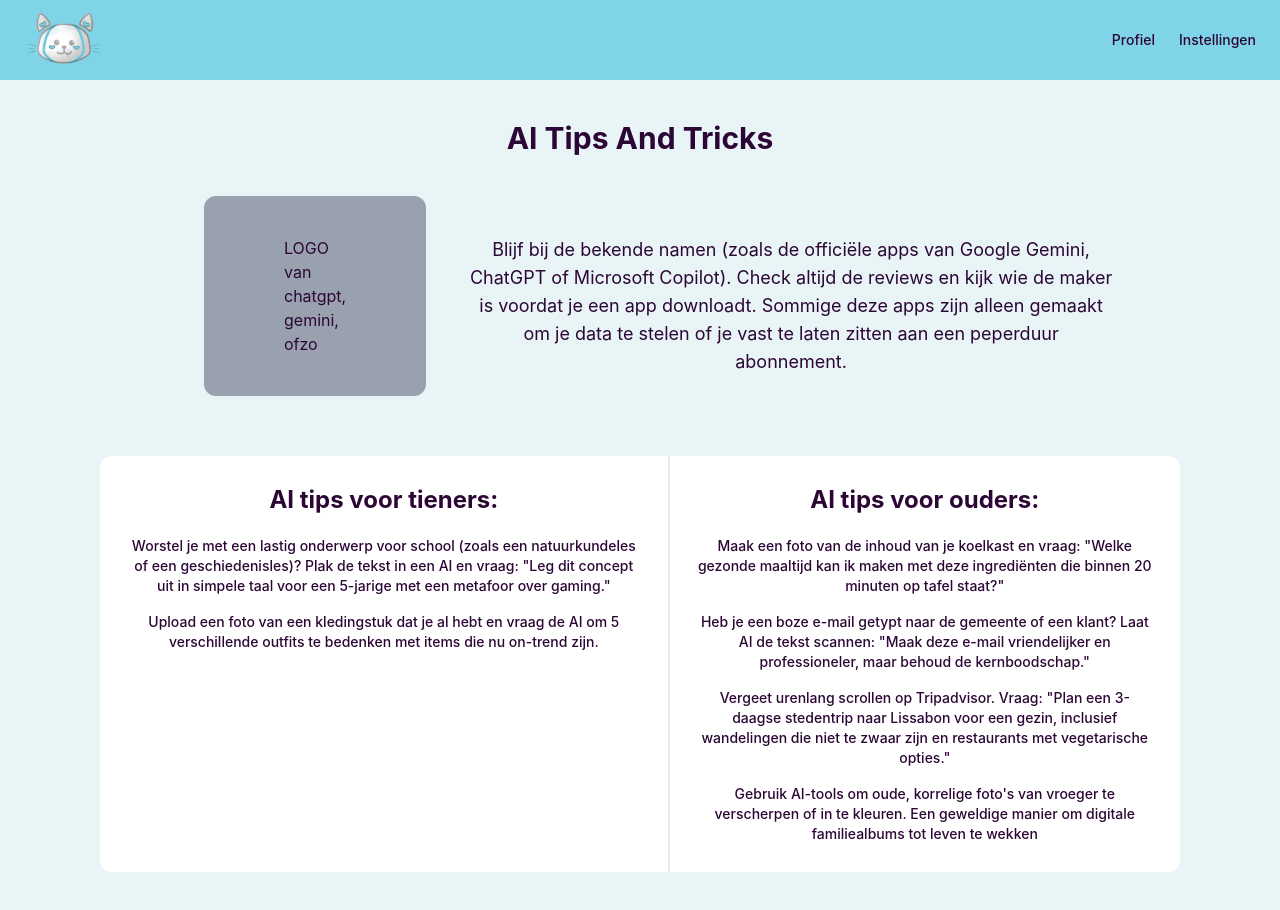
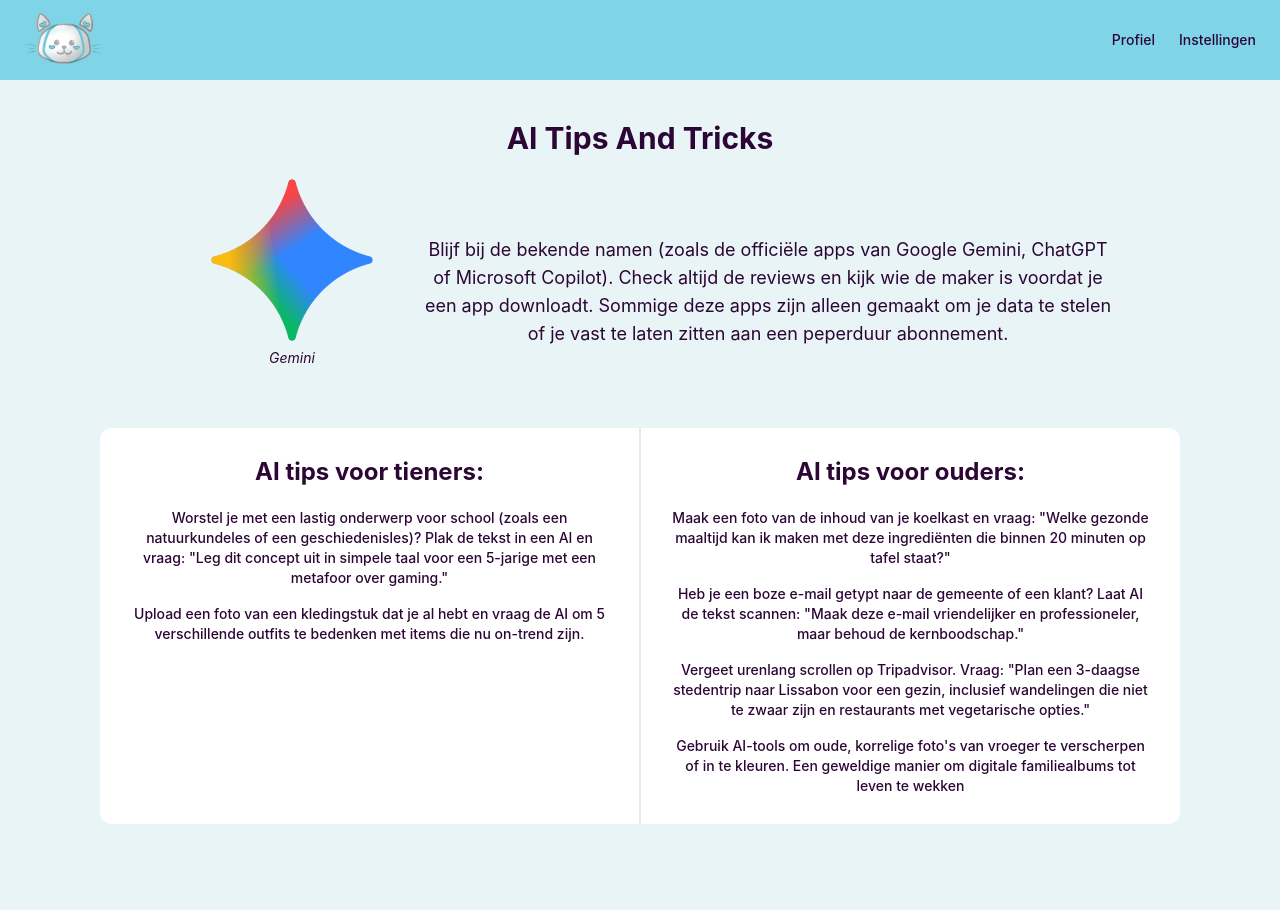
Before and after one commit to SukunaRaven/merai, a React (Vite) app: page /tipsandtricks in a window 1280 px wide. Shown: the top 910 px of the page. After the commit the page ends 884 px from the top, so only its background shows below. Built offline with nearby package versions, Linux system fonts and the light colour scheme; a web font is replaced by a local one.

Commit message:
ADD gemini logo and small css fixes

```diff
--- a/src/pages/AiTipsAndTricksPage.jsx
+++ b/src/pages/AiTipsAndTricksPage.jsx
@@ -8,7 +8,9 @@
                 Tricks</h1>
             <main className="py-15 px-25">
                 <div className="flex justify-between font-secondary gap-10 ">
-                    <div className="bg-gray-400 py-10 px-20 mb-15 ml-26 rounded-xl ">LOGO van chatgpt, gemini, ofzo
+                    <div className="-mt-6 mb-15 ml-26 rounded-xlg">
+                        <img src='/gemini-logo.png' alt="Gemini Logo"/>
+                        <p className="italic text-sm text-center">Gemini</p>
                     </div>
                     <p className="text-lg text-center mt-10 mr-16">Blijf bij de bekende namen (zoals de officiële apps
                         van
@@ -21,23 +23,15 @@
                         abonnement. </p>
                 </div>
                 <div className="flex justify-between text-sm font-medium">
-                    <div className="text-center bg-white border-r-2 border-gray-200 rounded-l-xl p-7">
-                        <h2 className="text-black-blue font-bold font-primary text-2xl mb-5">AI tips voor
-                            tieners:</h2>
-                        <p className="text-black-blue mb-4">Worstel je met een lastig onderwerp voor
-                            school
-                            (zoals een natuurkundeles of een geschiedenisles)? Plak de tekst in een AI en vraag:
-                            "Leg
-                            dit
-                            concept uit in simpele taal voor een 5-jarige met een metafoor over gaming."</p>
-                        <p className="text-black-blue"> Upload een foto van een kledingstuk dat
-                            je
-                            al
-                            hebt en
-                            vraag de AI om 5
-                            verschillende outfits te bedenken met items die nu on-trend zijn.</p>
+                    <div className="flex-1 text-center bg-white  rounded-l-xl p-7">
+                        <h2 className="text-black-blue font-bold font-primary text-2xl mb-5">AI tips voor tieners:</h2>
+                        <p className="text-black-blue mb-4">Worstel je met een lastig onderwerp voor school (zoals een
+                            natuurkundeles of een geschiedenisles)? Plak de tekst in een AI en vraag: "Leg dit concept
+                            uit in simpele taal voor een 5-jarige met een metafoor over gaming."</p>
+                        <p className="text-black-blue"> Upload een foto van een kledingstuk dat je al hebt en vraag de
+                            AI om 5 verschillende outfits te bedenken met items die nu on-trend zijn.</p>
                     </div>
-                    <div className="text-center bg-white p-7 rounded-r-xl">
+                    <div className="flex-1 text-center bg-white border-l-2 border-gray-200 p-7 rounded-r-xl">
                         <h2 className="text-black-blue font-bold font-primary text-2xl mb-5">AI tips voor
                             ouders:</h2>
                         <p className="text-black-blue mb-4"> Maak een foto
```
Also changed, not shown: public/gemini-logo.png (added).
